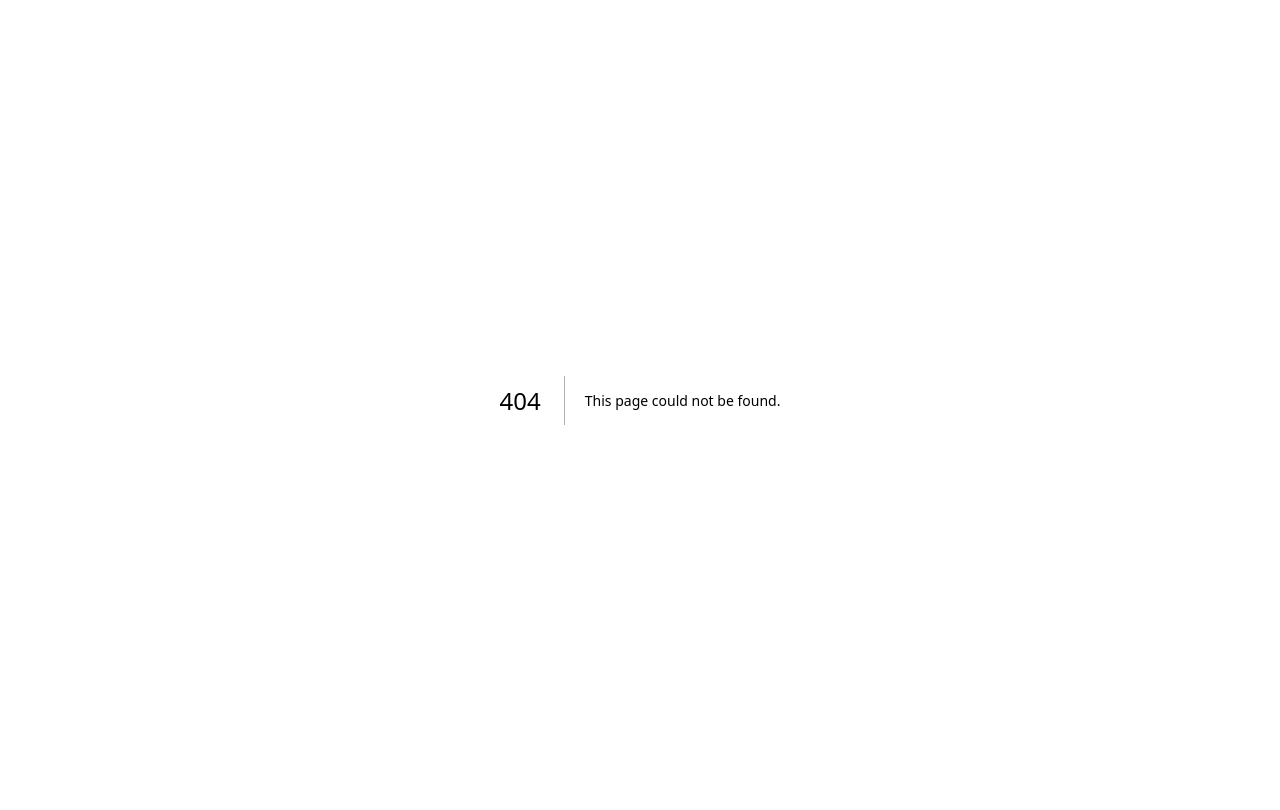
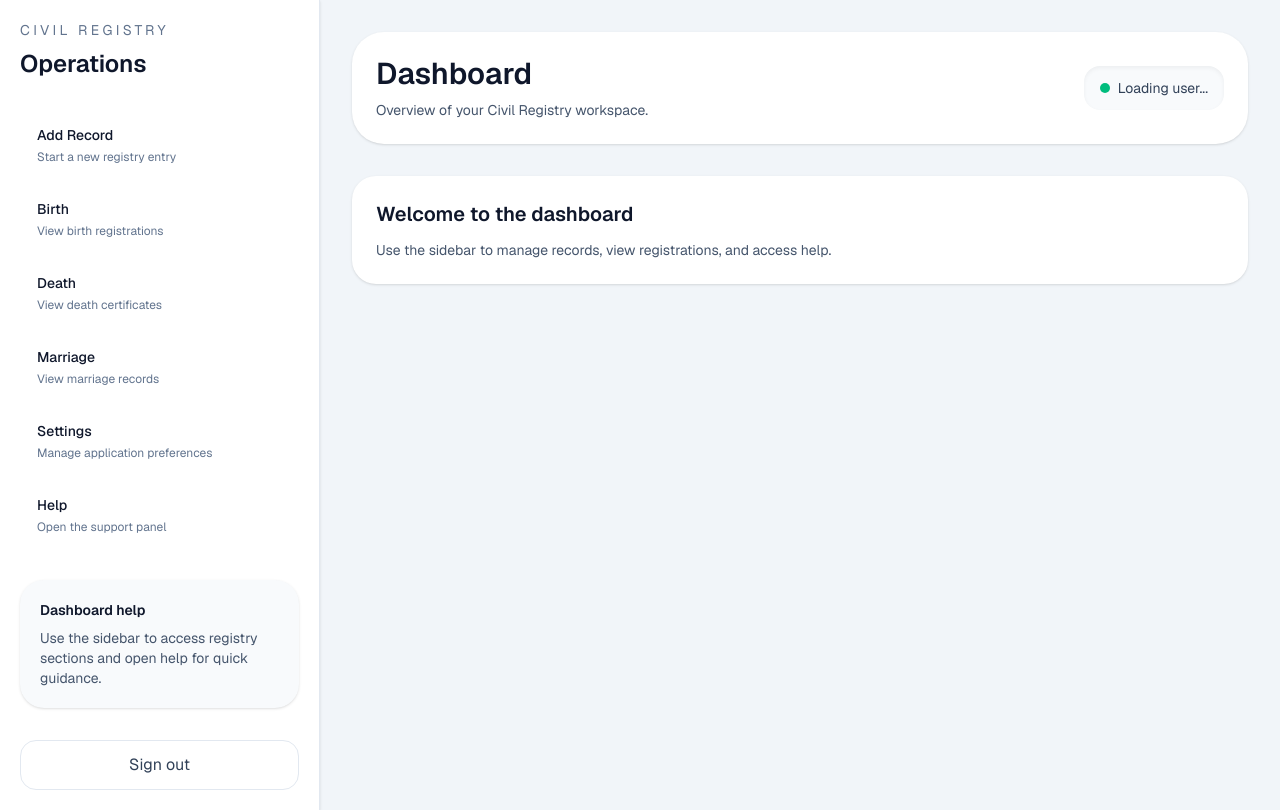
Before and after one commit to eisenliam/civil-registry, a Next.js app: page /dashboard in a window 1280 px wide. Before the commit this address had no page. Built offline with nearby package versions, Linux system fonts and the light colour scheme; no server answers.

Commit message:
login_api
fixed the directory of login page to the dashboard page

```diff
--- /dev/null
+++ b/src/app/dashboard/page.tsx
@@ -0,0 +1,14 @@
+import DashboardShell from '@/components/dashboard-shell';
+
+export default function DashboardPage() {
+  return (
+    <DashboardShell title="Dashboard" description="Overview of your Civil Registry workspace.">
+      <div className="rounded-3xl bg-white p-6 shadow-sm">
+        <h3 className="text-xl font-semibold text-slate-900">Welcome to the dashboard</h3>
+        <p className="mt-3 text-sm text-slate-600">
+          Use the sidebar to manage records, view registrations, and access help.
+        </p>
+      </div>
+    </DashboardShell>
+  );
+}
--- a/src/app/login/page.tsx
+++ b/src/app/login/page.tsx
@@ -1,11 +1,13 @@
 "use client";
 
 import { useState } from 'react';
+import { useRouter } from 'next/navigation';
 import { Button } from '@/components/ui/button';
 import { Input } from '@/components/ui/input';
 import { Label } from '@/components/ui/label';
 
 export default function LoginPage() {
+  const router = useRouter();
   const [username, setUsername] = useState('');
   const [password, setPassword] = useState('');
   const [error, setError]       = useState('');
@@ -22,12 +24,13 @@
       body: JSON.stringify({ username, password }),
     });
     setLoading(false);
-    if (!response.ok) {
-      const data = await response.json();
+    const data = await response.json();
+    if (!response.ok || !data?.ok) {
       setError(data?.error ?? 'Login failed. Please try again.');
       return;
     }
-    // router.push('/') — add next/navigation router here
+
+    router.push('/dashboard');
   }
 
   const majorAngles = Array.from({ length: 8 }, (_, i) => i * 45);
```
